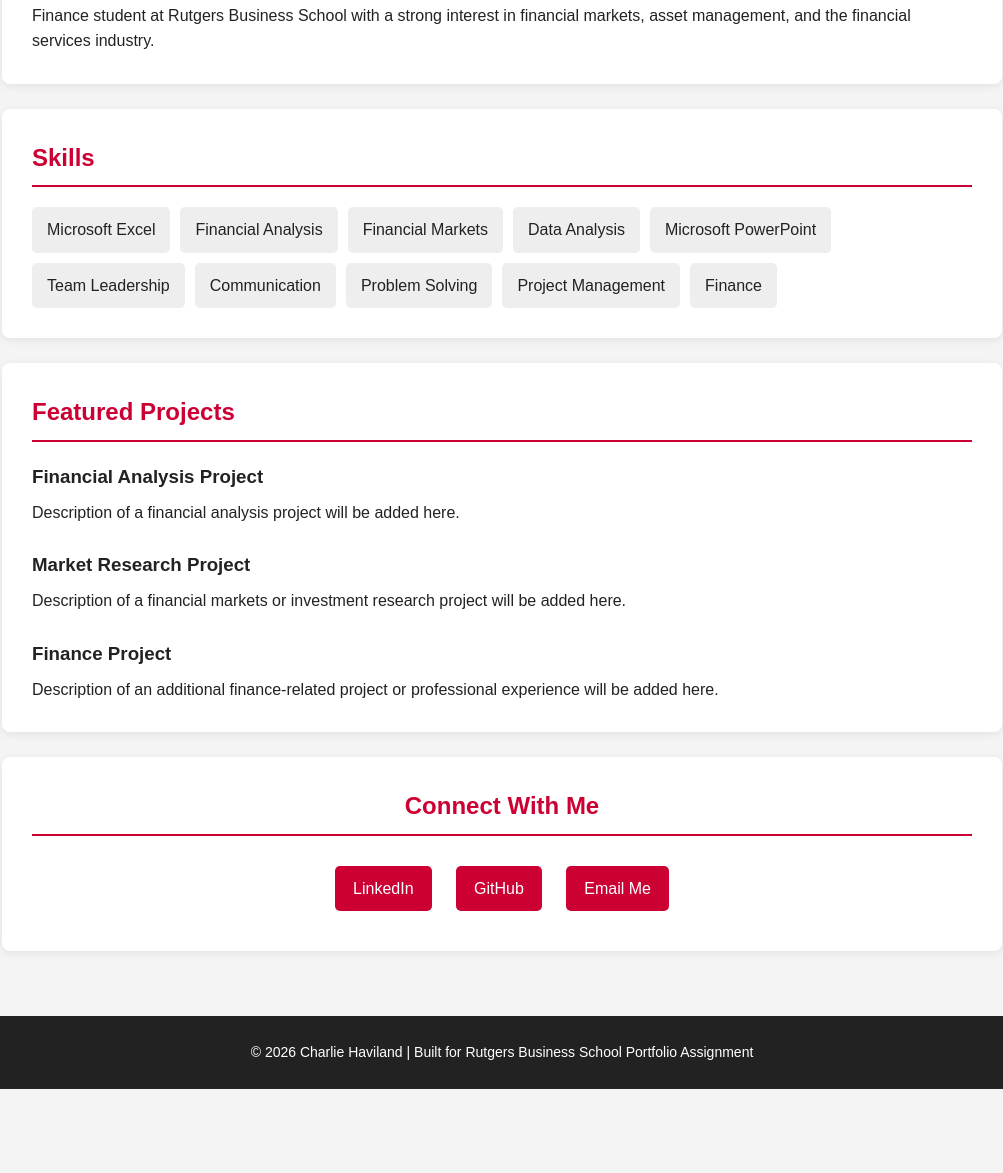
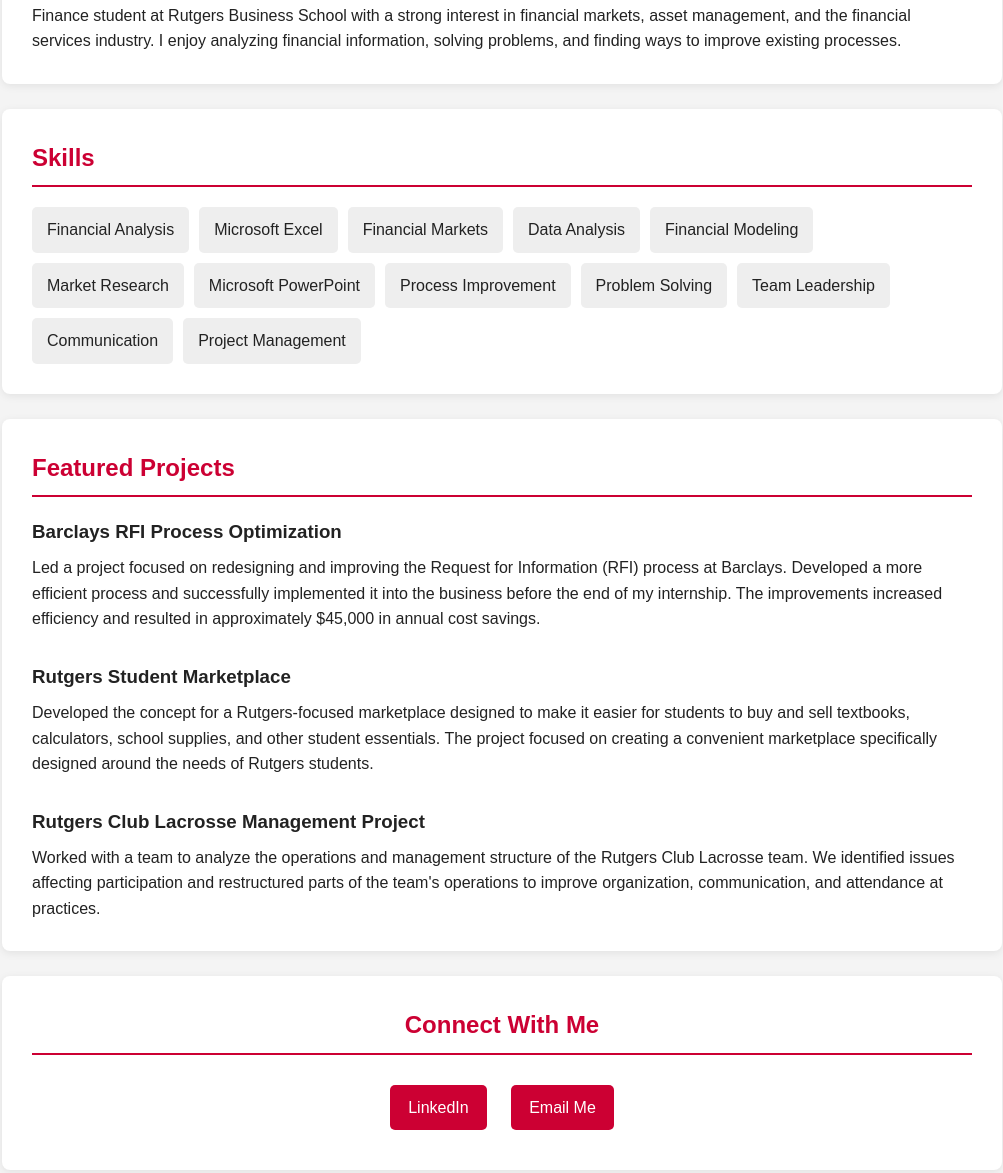
Before and after one commit to CharlesHaviland/CharlesHaviland.github.io, a plain HTML site: page index.html in a window 1280 px wide. Shown: the part 365-1538 px from the top of the page, without its empty margins (138-1141 px from the left). Before the commit the page ends 1454 px from the top, so only its background shows below. Drawn offline with Linux system fonts and the light colour scheme.

Commit message:
Revise project details and skills in index.html
Updated project descriptions and added skills to enhance the portfolio.

```diff
--- a/index.html
+++ b/index.html
@@ -76,7 +76,7 @@
         }
 
         .project {
-            margin-bottom: 25px;
+            margin-bottom: 30px;
         }
 
         .project:last-child {
@@ -141,7 +141,9 @@
             <p>
                 Finance student at Rutgers Business School with a strong
                 interest in financial markets, asset management, and the
-                financial services industry.
+                financial services industry. I enjoy analyzing financial
+                information, solving problems, and finding ways to improve
+                existing processes.
             </p>
         </section>
 
@@ -151,16 +153,18 @@
             <h2>Skills</h2>
 
             <div class="skills">
+                <div class="skill">Financial Analysis</div>
                 <div class="skill">Microsoft Excel</div>
-                <div class="skill">Financial Analysis</div>
                 <div class="skill">Financial Markets</div>
                 <div class="skill">Data Analysis</div>
+                <div class="skill">Financial Modeling</div>
+                <div class="skill">Market Research</div>
                 <div class="skill">Microsoft PowerPoint</div>
+                <div class="skill">Process Improvement</div>
+                <div class="skill">Problem Solving</div>
                 <div class="skill">Team Leadership</div>
                 <div class="skill">Communication</div>
-                <div class="skill">Problem Solving</div>
                 <div class="skill">Project Management</div>
-                <div class="skill">Finance</div>
             </div>
         </section>
 
@@ -169,27 +173,46 @@
         <section>
             <h2>Featured Projects</h2>
 
+            <!-- BARCLAYS PROJECT -->
             <div class="project">
-                <h3>Financial Analysis Project</h3>
+                <h3>Barclays RFI Process Optimization</h3>
+
                 <p>
-                    Description of a financial analysis project will be
-                    added here.
+                    Led a project focused on redesigning and improving the
+                    Request for Information (RFI) process at Barclays.
+                    Developed a more efficient process and successfully
+                    implemented it into the business before the end of my
+                    internship. The improvements increased efficiency and
+                    resulted in approximately $45,000 in annual cost savings.
                 </p>
             </div>
 
+
+            <!-- RUTGERS MARKETPLACE PROJECT -->
             <div class="project">
-                <h3>Market Research Project</h3>
+                <h3>Rutgers Student Marketplace</h3>
+
                 <p>
-                    Description of a financial markets or investment
-                    research project will be added here.
+                    Developed the concept for a Rutgers-focused marketplace
+                    designed to make it easier for students to buy and sell
+                    textbooks, calculators, school supplies, and other
+                    student essentials. The project focused on creating a
+                    convenient marketplace specifically designed around the
+                    needs of Rutgers students.
                 </p>
             </div>
 
+
+            <!-- MANAGEMENT PROJECT -->
             <div class="project">
-                <h3>Finance Project</h3>
+                <h3>Rutgers Club Lacrosse Management Project</h3>
+
                 <p>
-                    Description of an additional finance-related project
-                    or professional experience will be added here.
+                    Worked with a team to analyze the operations and management
+                    structure of the Rutgers Club Lacrosse team. We identified
+                    issues affecting participation and restructured parts of
+                    the team's operations to improve organization,
+                    communication, and attendance at practices.
                 </p>
             </div>
 
@@ -200,14 +223,18 @@
         <section class="connect">
             <h2>Connect With Me</h2>
 
-            <!-- Replace # with your actual LinkedIn URL -->
-            <a href="#" target="_blank">LinkedIn</a>
+            <a
+                href="https://www.linkedin.com/in/clhaviland/"
+                target="_blank"
+                rel="noopener noreferrer"
+            >
+                LinkedIn
+            </a>
 
-            <!-- Replace # with your GitHub URL -->
-            <a href="#" target="_blank">GitHub</a>
+            <a href="mailto:clh278@scarletmail.rutgers.edu">
+                Email Me
+            </a>
 
-            <!-- Add your email address -->
-            <a href="mailto:YOUR_EMAIL_HERE">Email Me</a>
         </section>
 
     </main>
@@ -215,7 +242,7 @@
 
     <footer>
         <p>
-            © 2026 Charlie Haviland | Built for Rutgers Business School Portfolio Assignment
+            © 2026 Charlie Haviland | Rutgers Business School
         </p>
     </footer>
 
```
